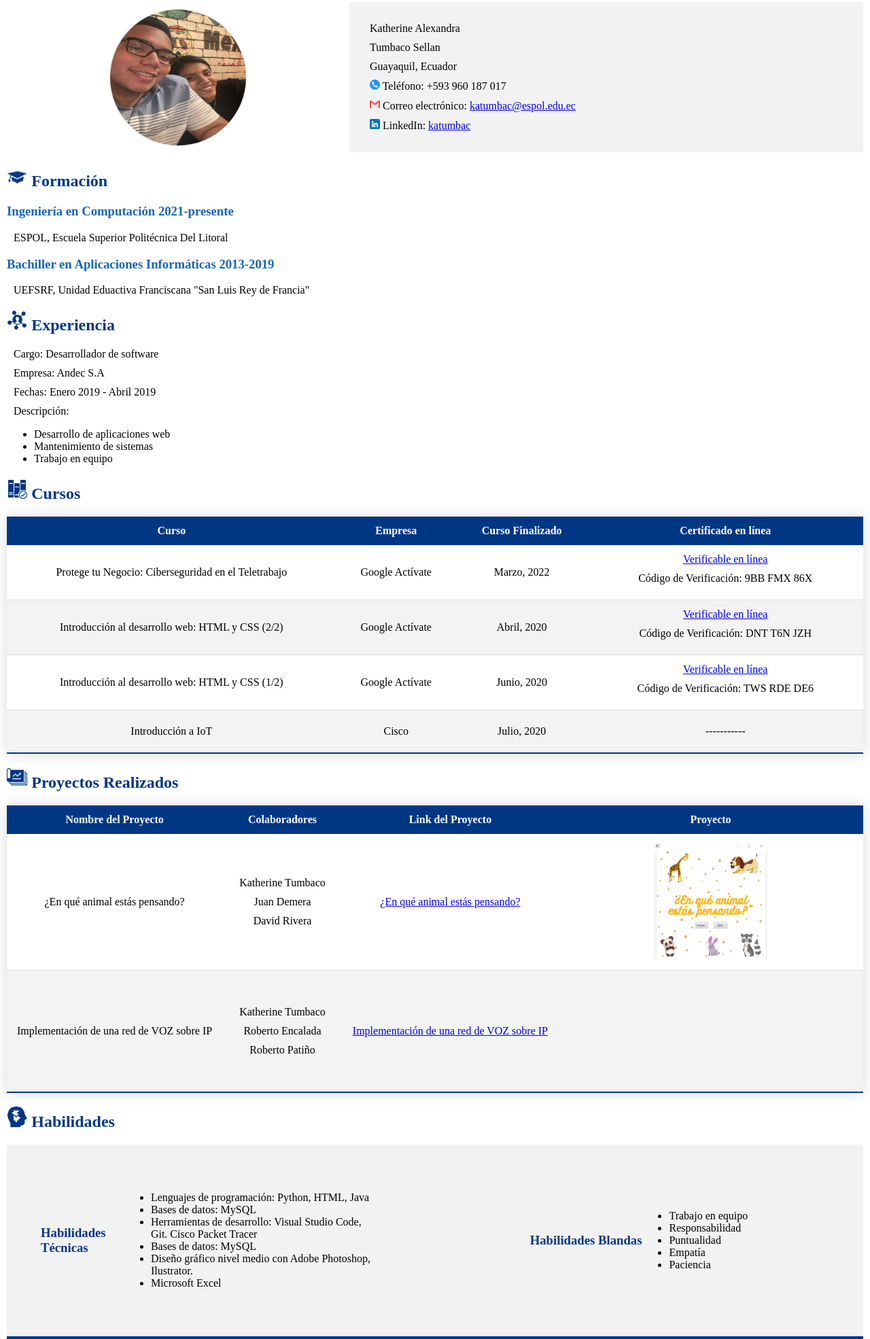
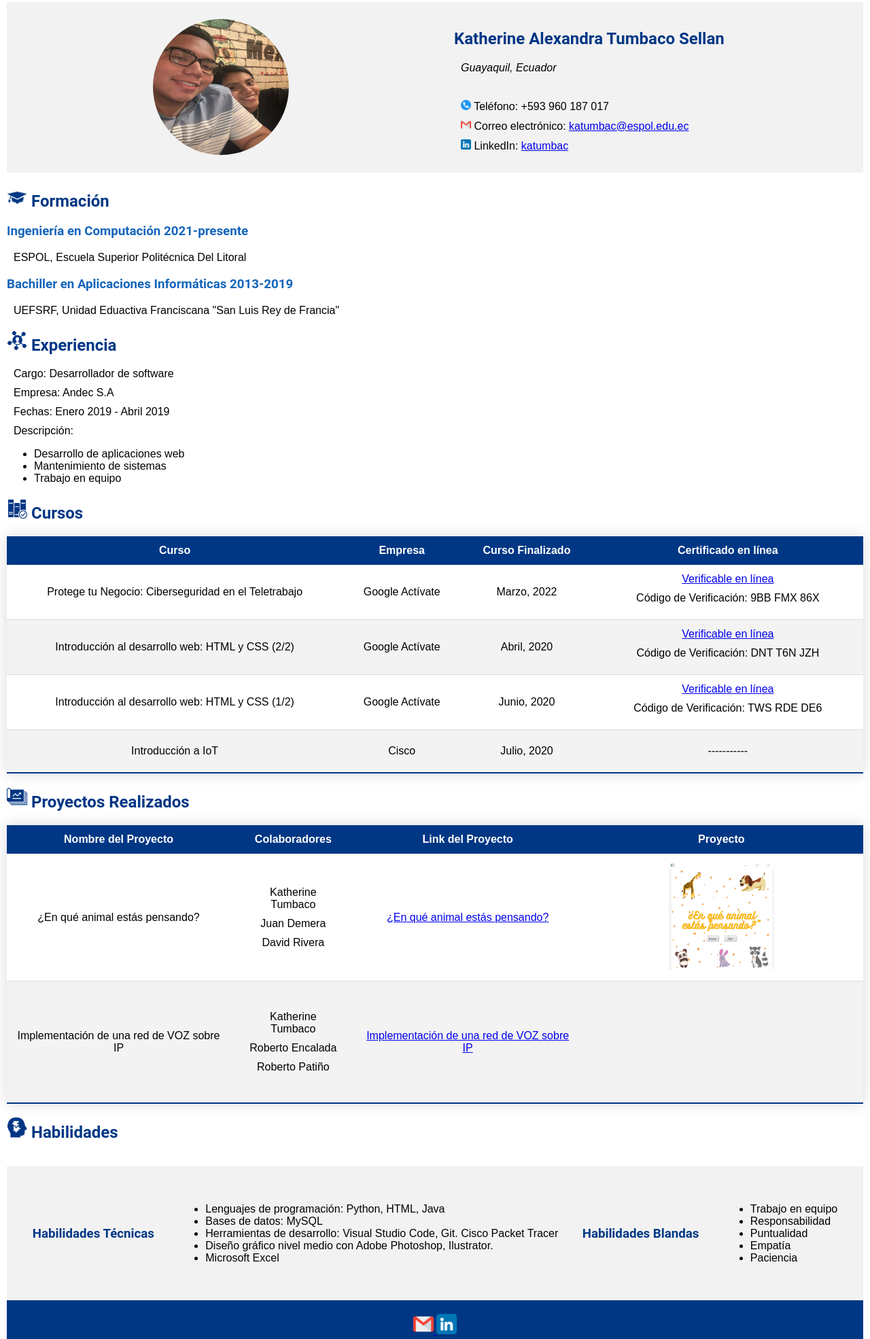
Before and after one commit to katumbac/curriculum, a plain HTML site: page index.html in a window 1280 px wide. Shown: the part 173-2143 px from the top of the page at 68% size. Drawn offline with Linux system fonts and the light colour scheme; files that its build step writes are made by us from their sources; grey boxes are pictures that could not be loaded.

Commit message:
actualizacion

```diff
--- a/index.html
+++ b/index.html
@@ -3,7 +3,7 @@
 
 <head>
     <title>Currículum Vitae</title>
-    <link rel="stylesheet" type="text/css" href="style.css">
+    <link rel="stylesheet" type="text/css" href="stylesheets/style.css">
     <meta charset="utf-8">
     <meta name="viewport" content="width=device-width">
     <meta name="author" content="Katherine Tumbaco" />
@@ -37,10 +37,9 @@
                 <img class="imgcv" src="images/p.jpg" alt="Mi Foto" width="100" height="150">
             </div>
             <div class="detalles-contacto">
-                <p> Katherine Alexandra </p>
-                <p> Tumbaco Sellan </p>
-                <p> <span>Guayaquil, Ecuador</span> </p>
-                <p> <img class="linkedin-icon" src="images/telefono.png" alt="telefono Icon">
+                <h2> Katherine Alexandra Tumbaco Sellan</h2>
+                <p> <span><i>Guayaquil, Ecuador</i> </span> </p><br>
+                <p> <span> <img class="linkedin-icon" src="images/telefono.png" alt="telefono Icon">
                     Teléfono: <span>+593 960 187 017</span> </p>
                 <p> <img class="linkedin-icon" src="images/gmail.png" alt="Correo Icon">
                     Correo electrónico: <a href="mailto:katumbac@espol.edu.ec">katumbac@espol.edu.ec</a></p>
@@ -172,21 +171,20 @@
 
     <section id="habilidades">
         <h2><img class="p-icon" src="images/habilidades.png" alt="Habilidadeson"> Habilidades</h2>
+        <div class="habilidadesti" >
+            <div class="subtitulohab" ><h3>Habilidades Técnicas</h3></div>
+            <div class="habilidadestecnicas" >
 
-        <div class="habilidadestec" >
-            <div class="habilidadestecnicas" >
-                <h3>Habilidades Técnicas</h3>
                 <ul>
                     <li>Lenguajes de programación: Python, HTML, Java</li>
                     <li>Bases de datos: MySQL</li>
                     <li>Herramientas de desarrollo: Visual Studio Code, Git. Cisco Packet Tracer</li>
-                    <li>Bases de datos: MySQL</li>
                     <li>Diseño gráfico nivel medio con Adobe Photoshop, Ilustrator.</li>
                     <li>Microsoft Excel</li>
                 </ul>
             </div>
             <div class="habilidadesBlandas" >
-                <h3>Habilidades Blandas</h3>
+                <div class="subtitulohabb" ><h3>Habilidades Blandas</h3></div>
                 <ul>
                     <li>Trabajo en equipo</li>
                     <li>Responsabilidad</li>
--- a/style.css
+++ /dev/null
@@ -1,176 +0,0 @@
-/* Reset de márgenes y relleno */
-body, h1, p {
-    margin: 10px;
-    padding: 0;
-}
-
-h1 {
-    font-size: 36px; /* Tamaño de fuente */
-    color: #003785; /* Color del texto del título */
-    text-align: center; /* Alineación del texto al centro */
-    margin: 20px 0; /* Espaciado exterior arriba y abajo */
-    font-weight: bold; /* Texto en negritas */
-}
-
-h2 {
-    color: #003785;
-    position: inline-block;
-}
-
-h3 {
-    color: #003785;
-}
-
-.informacion{
-    display: flex;
-    justify-content: center;
-    align-items: center;
-}
-
-.imagen-curriculum{
-    display: flex;
-    justify-content: center;
-    align-items: center;
-    width: 40%;
-}
-.imgcv{
-    border-radius: 50%;
-    width: 200px;
-    height: 200px;
-    border: 2px solid #f2f2f2;
-}
-
-.imgcv:hover {
-    border-color: #003785; /* Cambiar el color del borde al pasar el mouse */
-}
-
-.detalles-contacto{
-    flex: 2;
-    padding: 20px;
-    background-color: #f2f2f2;
-}
-
-
-
-.container-info {
-    width: 100%;
-}
-
-.container-info h3{
-    color: #1465bb;
-    text-align: middle;
-}
-
-.linkedin-icon{
-    width: 15px;
-    height: 15px;
-}
-
-
-
-.p-icon{
-    padding: auto;
-    width: 2.4%;
-    height: 2.4%;
-}
-
-
-
-nav {
-    background-color: #003785; /* Color de fondo de la barra de navegación */
-}
-
-/* Estilo de la lista no ordenada (ul) */
-nav ul {
-    list-style: none; /* Quitar las viñetas de la lista */
-    margin: 0;
-    padding: 0;
-    text-align: center; /* Alinear los elementos al centro */
-}
-
-/* Estilo de los elementos de la lista (li) */
-nav li {
-    display: inline; /* Hacer que los elementos se muestren en línea */
-    margin: 0 20px; /* Espaciado entre elementos */
-}
-
-nav a {
-    text-decoration: none;
-    color: #fff;
-    font-weight: bold;
-}
-
-nav a:hover {
-    color: #ffde73
-}
-
-.content-table1{
-    border-collapse: collapse;
-    margin: 0 auto;
-    font-size: 1em;
-    min-width: 450px;
-    box-shadow: 0 0 20px rgba(0, 0, 0, 0.15);
-}
-
-.content-table1 thead tr {
-    background-color: #003785;
-    color: #ffffff;
-    text-align: middle;
-}
-
-.content-table1 th, .content-table1 td {
-    padding: 12px 15px;
-    text-align: center;
-}
-
-.content-table1 tbody tr {
-    border-bottom: 1px solid #dddddd;
-}
-
-.content-table1 tbody tr:nth-of-type(even) {
-    background-color: #f3f3f3;
-}
-
-.content-table1 tbody tr:last-of-type {
-    border-bottom: 2px solid #003785;
-}
-
-
-
-
-
-.habilidadestec{
-    display: flex;
-    justify-content: center;
-    align-items: center;
-    background-color: #f2f2f2;
-}
-
-.habilidadestecnicas{
-    display: flex;
-    justify-content: center;
-    align-items: center;
-    width: 50%;
-    padding: 50px;
-}
-.habilidadesBlandas{
-    display: flex;
-    justify-content: center;
-    align-items: center;
-    width: 50%;
-    padding: 80px;
-}
-
-.footer-column-2{
-    display: inline-block;
-    justify-content: center;
-    align-items: center;
-}
-
-
-footer {
-    background-color: #003785; /* Color de fondo del footer */
-    color: #fff; /* Color de texto */
-    text-align: center;
-    padding: 20px 0; /* Espaciado interior arriba y abajo */
-}
--- /dev/null
+++ b/stylesheets/style.css
@@ -0,0 +1,247 @@
+
+*{
+    font-family: Arial, sans-serif;
+}
+body, h1, p {
+    margin: 10px;
+    padding: 0;
+}
+
+h1 {
+    font-size: 36px;
+    color: #003785;
+    text-align: center;
+    margin: 20px 0;
+    font-weight: bold;
+    font-family: Georgia, serif;
+}
+
+h2 {
+    color: #003785;
+    position: inline-block;
+    font-family: 'Times New Roman', serif;
+}
+
+h3 {
+    color: #003785;
+}
+
+@import
+url('https://fonts.googleapis.com/css2?family=Roboto:wght@300;400;500;700& display=swap');
+
+h1,h2,h3{
+    font-family:Roboto;
+}
+
+.linkedin-icon{
+    width: 15px;
+    height: 15px;
+}
+
+nav {
+    background-color: #003785;
+}
+
+nav ul {
+    list-style: none;
+    margin: 0;
+    padding: 0;
+    text-align: center;
+}
+
+nav li {
+    display: inline;
+    margin: 0 20px;
+}
+
+nav a {
+    text-decoration: none;
+    color: #fff;
+    font-weight: bold;
+}
+
+nav a:hover {
+    color: #ffde73
+}
+
+#informacion-personal .p-icon{
+    width: 30px;
+    height: 30px;
+}
+
+#informacion-personal .informacion{
+    display: flex;
+    flex-direction: row;
+    row-gap: 1rem;
+    column-gap: 0.5rem;
+    flex-wrap: wrap;
+    justify-content: center;
+    align-items: center;
+    width: 100%;
+    background-color: #f2f2f2;
+}
+
+#informacion-personal .imagen-curriculum{
+    display: flex;
+    justify-content: center;
+    align-items: center;
+    width: 50%;
+}
+#informacion-personal .imgcv{
+    border-radius: 50%;
+    width: 200px;
+    height: 200px;
+    border: 2px solid #f2f2f2;
+}
+
+#informacion-personal .imgcv:hover {
+    border-color: #003785; /* Cambiar el color del borde al pasar el mouse */
+}
+
+#informacion-personal .detalles-contacto{
+    flex: 2;
+    padding: 20px;
+}
+
+#formación .p-icon{
+    width: 30px;
+    height: 30px;
+}
+
+#formación .container-info {
+    width: 100%;
+}
+
+#formación .container-info h3{
+    color: #1465bb;
+    text-align: middle;
+}
+#experiencia .p-icon{
+    width: 30px;
+    height: 30px;
+}
+
+#cursos .p-icon{
+    width: 30px;
+    height: 30px;
+}
+#cursos .content-table1{
+    border-collapse: collapse;
+    margin: 0 auto;
+    font-size: 1em;
+    min-width: 450px;
+    box-shadow: 0 0 20px rgba(0, 0, 0, 0.15);
+}
+
+#cursos .content-table1 thead tr {
+    background-color: #003785;
+    color: #ffffff;
+    text-align: middle;
+}
+
+#cursos .content-table1 th, .content-table1 td {
+    padding: 12px 15px;
+    text-align: center;
+}
+
+#cursos .content-table1 tbody tr {
+    border-bottom: 1px solid #dddddd;
+}
+
+#cursos .content-table1 tbody tr:nth-of-type(even) {
+    background-color: #f3f3f3;
+}
+
+#cursos .content-table1 tbody tr:last-of-type {
+    border-bottom: 2px solid #003785;
+}
+
+#proyectos .p-icon{
+    width: 30px;
+    height: 30px;
+}
+
+#proyectos .content-table1{
+    border-collapse: collapse;
+    margin: 0 auto;
+    font-size: 1em;
+    min-width: 450px;
+    box-shadow: 0 0 20px rgba(0, 0, 0, 0.15);
+}
+
+#proyectos .content-table1 thead tr {
+    background-color: #003785;
+    color: #ffffff;
+    text-align: middle;
+}
+
+#proyectos .content-table1 th, .content-table1 td {
+    padding: 12px 15px;
+    text-align: center;
+}
+
+#proyectos .content-table1 tbody tr {
+    border-bottom: 1px solid #dddddd;
+}
+
+#proyectos .content-table1 tbody tr:nth-of-type(even) {
+    background-color: #f3f3f3;
+}
+
+#proyectos .content-table1 tbody tr:last-of-type {
+    border-bottom: 2px solid #003785;
+}
+
+#habilidades{
+    display: flex;
+    flex-direction: row;
+    row-gap: 1rem;
+    column-gap: 0.5rem;
+    flex-wrap: wrap;
+    justify-content: space-between;
+    align-items: stretch;
+}
+
+#habilidades .p-icon{
+    width: 30px;
+    height: 30px;
+}
+#habilidades .habilidadesti{
+    display: flex;
+    justify-content: center;
+    align-items: center;
+    background-color: #f2f2f2;
+    width: 100%;
+    padding: 3%;
+}
+
+#habilidades .subtitulohab{
+    flex-grow: 1;
+
+}
+#habilidades .subtitulohabb{
+    flex-grow: 1;
+}
+#habilidades .habilidadestecnicas{
+    flex-grow: 1;
+}
+#habilidades .habilidadesBlandas{
+    display: flex;
+    justify-content: center;
+    align-items: center;
+    flex-grow: 1;
+}
+
+.footer-column-2{
+    display: inline-block;
+    justify-content: center;
+    align-items: center;
+}
+
+
+footer {
+    background-color: #003785; /* Color de fondo del footer */
+    color: #fff; /* Color de texto */
+    text-align: center;
+    padding: 20px 0; /* Espaciado interior arriba y abajo */
+}
```
